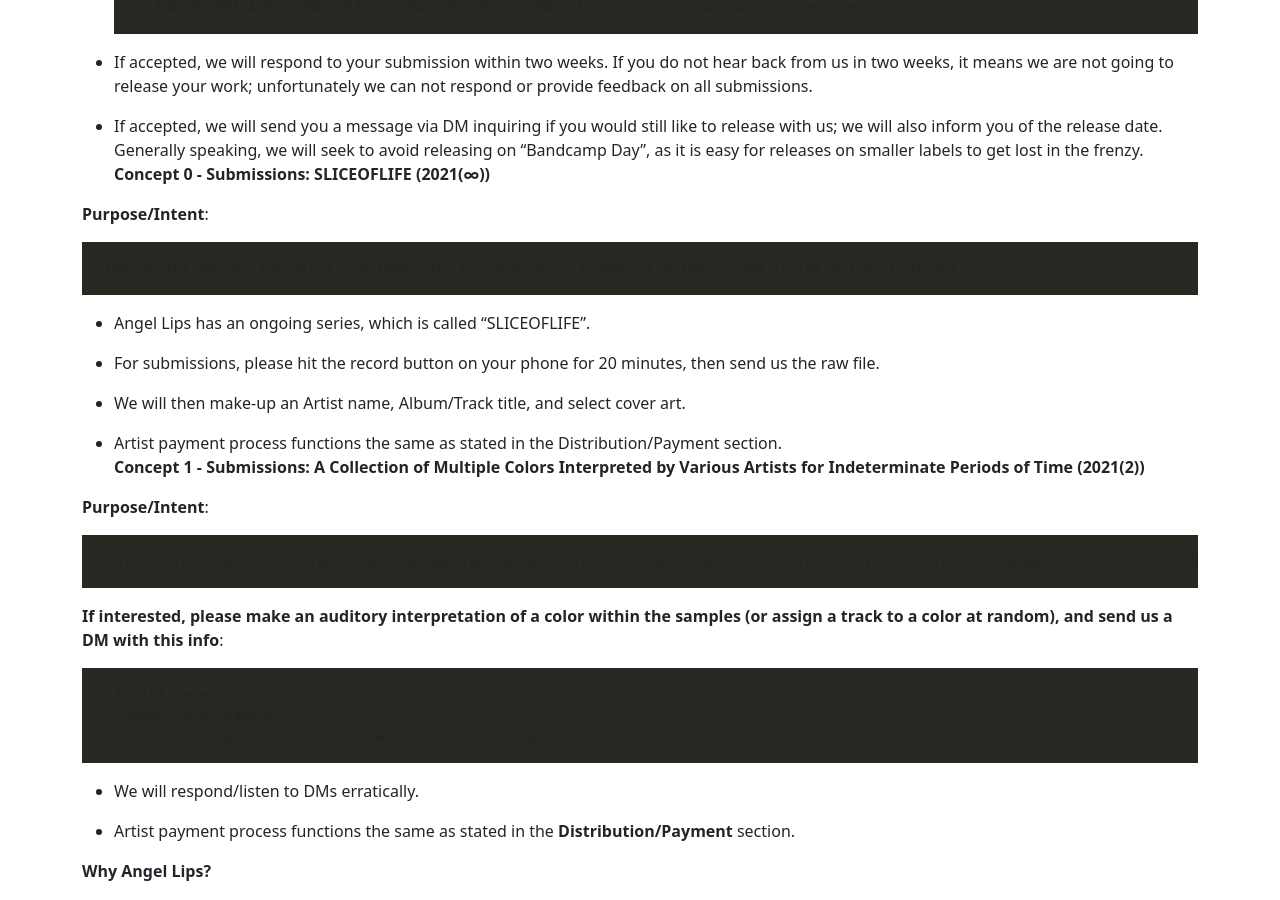
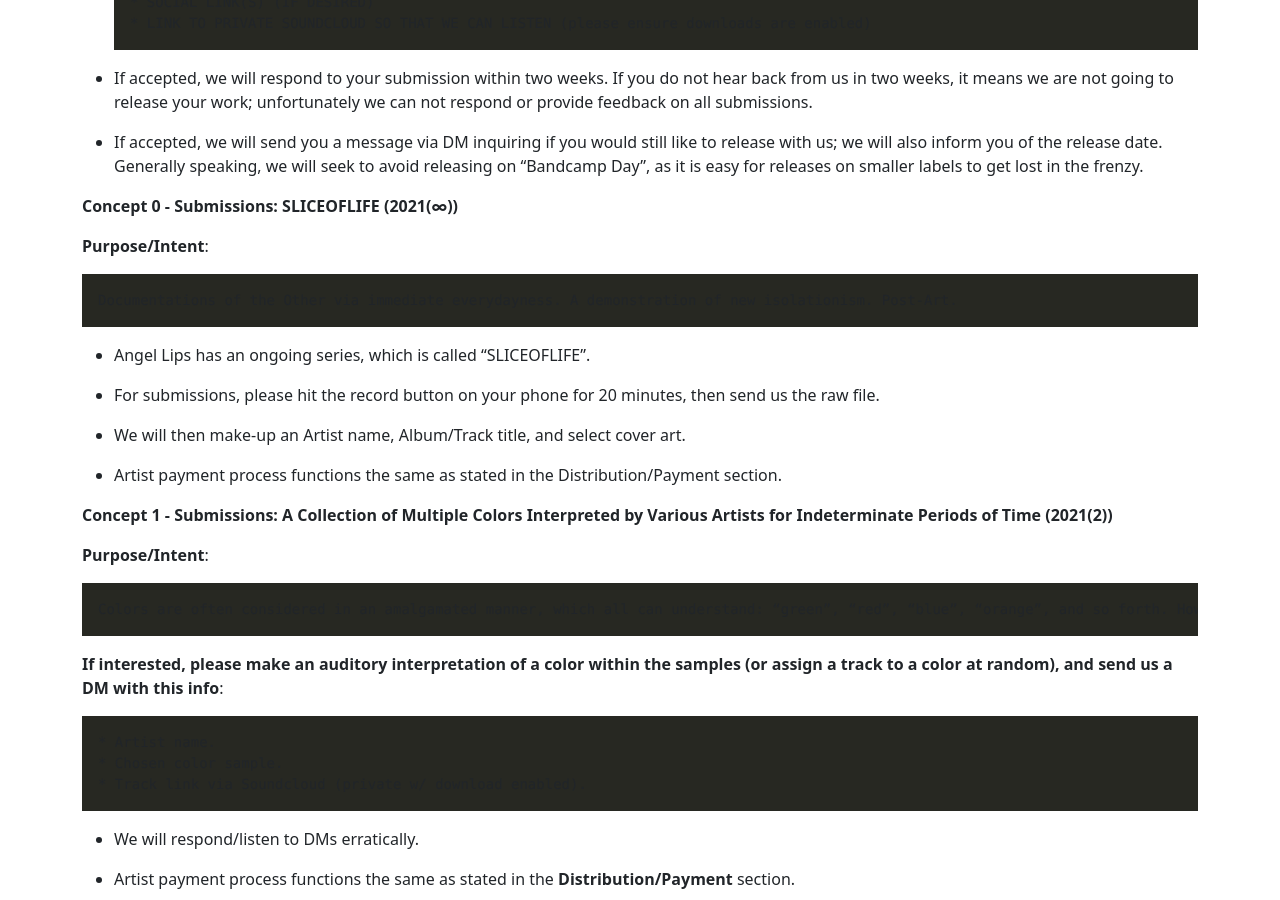
Before and after one commit to angellips/angellips.github.io, a Jekyll site: the page built from submissions.md, in a window 1280 px wide and 900 px high, scrolled down 1506 px. Built offline with Jekyll 4.4.1, drawn with Linux system fonts in a browser that asks for light colours.

Commit message:
update submissions

```diff
--- a/submissions.md
+++ b/submissions.md
@@ -19,6 +19,7 @@ permalink: /submissions/
 At the moment, all releases are digital only.
 
 * We may reach out to you at some point to do a physical release on an unconventional format (i.e., not on cassette, vinyl, CD, MiniDisc)
+
 * If you would like, you could give us eternal permission to do this on your behalf, if such a thing comes into existence.
 
 **Cover Art**:
@@ -56,12 +57,13 @@ At the moment, all releases are digital only.
 * If accepted, we will respond to your submission within two weeks. If you do not hear back from us in two weeks, it means we are not going to release your work; unfortunately we can not respond or provide feedback on all submissions.
 
 * If accepted, we will send you a message via DM inquiring if you would still like to release with us; we will also inform you of the release date. Generally speaking, we will seek to avoid releasing on “Bandcamp Day”, as it is easy for releases on smaller labels to get lost in the frenzy.
-<br/>
+<br>
+
 **Concept 0 - Submissions: SLICEOFLIFE (2021(∞))**
 
 **Purpose/Intent**:
 
-    `Documentations of the Other via immediate everydayness. A demonstration of new isolationism. Post-Art.`
+    Documentations of the Other via immediate everydayness. A demonstration of new isolationism. Post-Art.
 
 * Angel Lips has an ongoing series, which is called “SLICEOFLIFE”.
 
@@ -70,12 +72,13 @@ At the moment, all releases are digital only.
 * We will then make-up an Artist name, Album/Track title, and select cover art.
 
 * Artist payment process functions the same as stated in the Distribution/Payment section.
-<br/>
+<br>
+
 **Concept 1 - Submissions: A Collection of Multiple Colors Interpreted by Various Artists for Indeterminate Periods of Time (2021(2))**
 
 **Purpose/Intent**:
 
-    `Colors are often considered in an amalgamated manner, which all can understand: “green”, “red”, “blue”, “orange”, and so forth. However, despite our frequent desire to simplify, it is equally known that each color we encounter can be approached as a solitary microcosm; it is here we encounter such concepts as “neon pink”, “baby blue”, “canary yellow”, and an innumerable count of other variations. Therefore, rather than living a life which witnesses only an indistinct blur, we have instead chosen to take sight of each unique alteration that lights our existence.`
+    Colors are often considered in an amalgamated manner, which all can understand: “green”, “red”, “blue”, “orange”, and so forth. However, despite our frequent desire to simplify, it is equally known that each color we encounter can be approached as a solitary microcosm; it is here we encounter such concepts as “neon pink”, “baby blue”, “canary yellow”, and an innumerable count of other variations. Therefore, rather than living a life which witnesses only an indistinct blur, we have instead chosen to take sight of each unique alteration that lights our existence.
 
 **If interested, please make an auditory interpretation of a color within the samples (or assign a track to a color at random), and send us a DM with this info**:
 
@@ -92,26 +95,27 @@ At the moment, all releases are digital only.
 * We are an experimental label dedicated to fine art.
 
 * https://angellips.bandcamp.com/music
-<br/>
+<br>
+
 ## Angel Lips: Distribution and Payment
-<br/>
+<br>
 **Payment:**
 
 * Artists receive 100% of digital sales.
-  * Payment of digital sales will occur during/throughout the month of August, each year. <br>
-
+  * Payment of digital sales will occur during/throughout the month of August, each year.
+<br>
 * Artists receive 80% of profits from any physical sales (per unit), should such physicals exist.
   * Payment of digital sales will occur during/throughout the month of August, each year.
-  * Physical pricing will vary at the discretion of Angel Lips; if the consumer side price does not net profit for Angel Lips, the difference between that loss and the consumer side price, plus an additional 50%, will be paid to the Artist by Angel Lips.<br>
-
+  * Physical pricing will vary at the discretion of Angel Lips; if the consumer side price does not net profit for Angel Lips, the difference between that loss and the consumer side price, plus an additional 50%, will be paid to the Artist by Angel Lips.
+<br>
 * For example: presume the physical unit cost is $4, and Angel Lips sells it for $2 to the customer. You will receive $3. The higher the loss we sell for, the more money goes to the Artist.
   * The physical portion of our label is designed to be unprofitable for the label, and profitable for the Artist.
-  * The variables in the above example will be communicated to you prior to release.<br>
-
-  * In the event that a “digital discography” is purchased by a consumer, the amount of the purchase, subtracted by the total amount of purchase price derived from albums created in-house (¥3,900 as of writing), will be divided amongst the Artists.<br>
-
-  * We have no discount on the “digital discography” price; in the event that we apply a discount, such a percent will not be equal to an amount higher than the in-house derivative value.<br>
-
+  * The variables in the above example will be communicated to you prior to release.
+<br>
+  * In the event that a “digital discography” is purchased by a consumer, the amount of the purchase, subtracted by the total amount of purchase price derived from albums created in-house (¥3,900 as of writing), will be divided amongst the Artists.
+<br>
+  * We have no discount on the “digital discography” price; in the event that we apply a discount, such a percent will not be equal to an amount higher than the in-house derivative value.
+<br>
   * In simple terms, the ¥3,900 stated above will be the maximum discount on the “digital discography” price; the function of this is to rotate profits away from Angel Lips directly to the Artists.
 
 **Digital Distribution (currently testing):**
```
Also changed, not shown: _posts/2021-07-06-AL-CINEMATICCULTURE001.md (+4 -4 lines).
